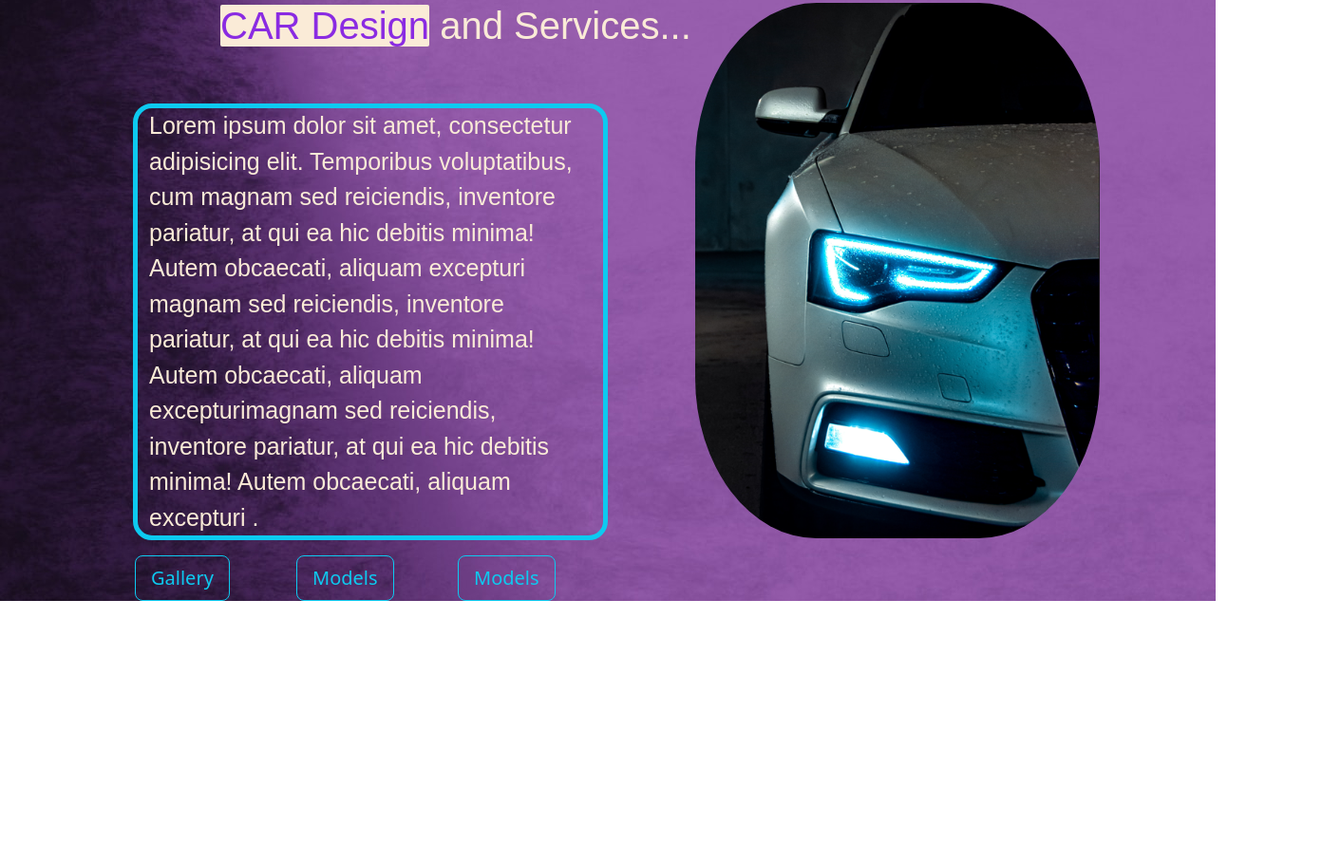
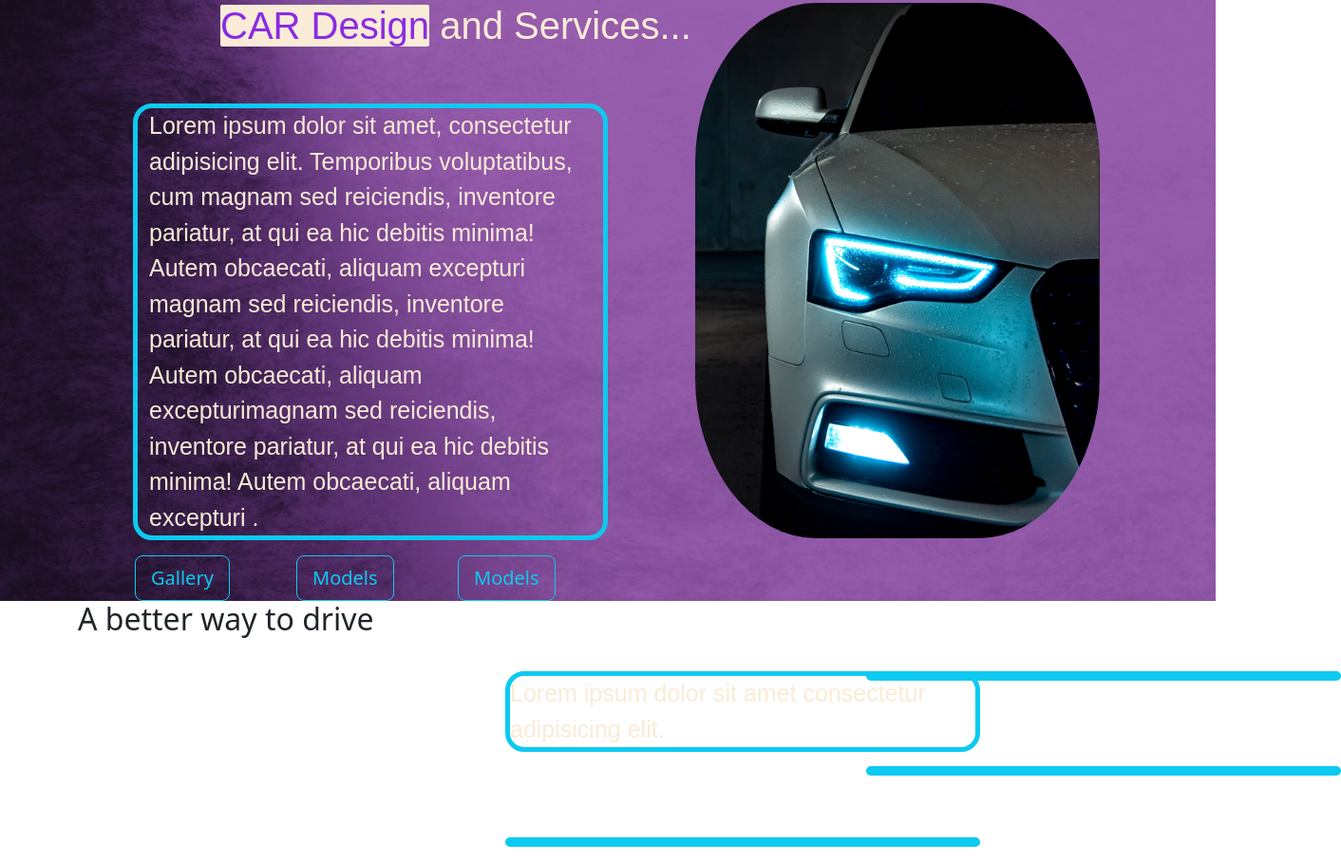
Before and after one commit to ihuzeyfe/bitirmeojs, a plain HTML site: page index.html in a window 1280 px wide. Shown: the part 165-1073 px from the top of the page at 95% size, 1412 px wide, since content can reach past the window. Before the commit the page ends 800 px from the top, so only its background shows below. Drawn offline with nearby package versions, Linux system fonts and the light colour scheme; a web font is replaced by a local one.

Commit message:
section hazırlık

```diff
--- a/css/style.css
+++ b/css/style.css
@@ -70,3 +70,8 @@ span {
 #sclmd {
     padding-right: 90px !important;
 }
+
+/* HEADER
+------------------------------
+
+SECTION1 */
--- a/index.html
+++ b/index.html
@@ -64,11 +64,23 @@
                 Autem obcaecati, aliquam excepturi .
               </p>
             </div>
-            <div class="row"  id="btndiv">
-              <div class="col "><button type="button" class="btn btn-outline-info btn-lg">Gallery</button></div>
+            <div class="row" id="btndiv">
+              <div class="col">
+                <button type="button" class="btn btn-outline-info btn-lg">
+                  Gallery
+                </button>
+              </div>
 
-              <div class="col "><button type="button" class="btn btn-outline-info btn-lg">Models</button></div>
-              <div class="col "><button type="button" class="btn btn-outline-info btn-lg">Models</button></div>
+              <div class="col">
+                <button type="button" class="btn btn-outline-info btn-lg">
+                  Models
+                </button>
+              </div>
+              <div class="col">
+                <button type="button" class="btn btn-outline-info btn-lg">
+                  Models
+                </button>
+              </div>
             </div>
           </div>
           <div class="col-lg-6" id="hdrimgdiv">
@@ -82,6 +94,26 @@
         </div>
       </header>
     </div>
+<section class="container" id="section1">
+  <div class="row">
+    <div class="col-lg-4">
+      <h2>A better way to drive</h2>
+    </div>
+    <div class="col-lg-4">
+      <img src="assets/" alt="" />
+      <p>Lorem ipsum dolor sit amet consectetur adipisicing elit.</p>
+      <img src="" alt="" />
+      <p></p>
+    </div>
+    <div class="col-lg-4">
+      <img src="" alt="" />
+      <p></p>
+      <img src="" alt="" />
+      <p></p>
+    </div>
+  </div>
+</section>
+
 
     <script src="https://code.jquery.com/jquery-3.5.1.slim.min.js"></script>
     <script src="https://cdn.jsdelivr.net/npm/@popperjs/core@2.5.4/dist/umd/popper.min.js"></script>
```
